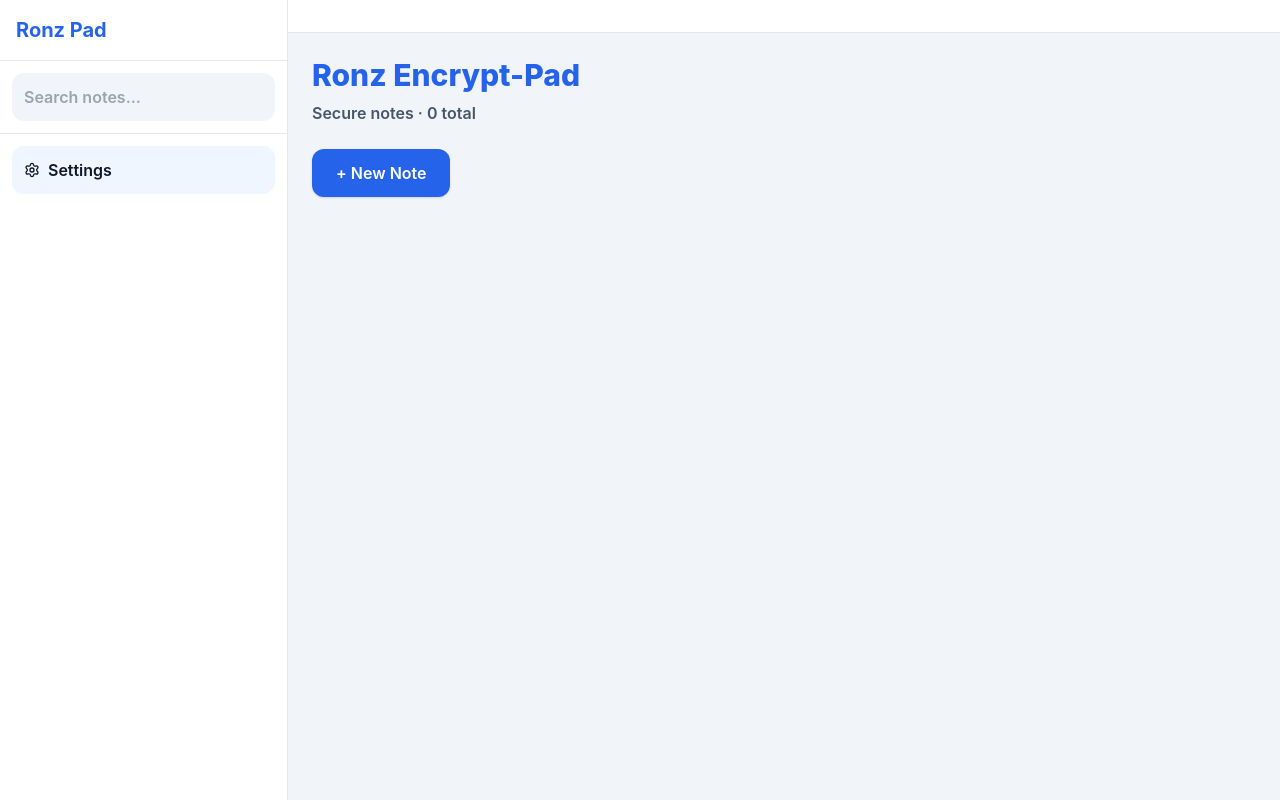
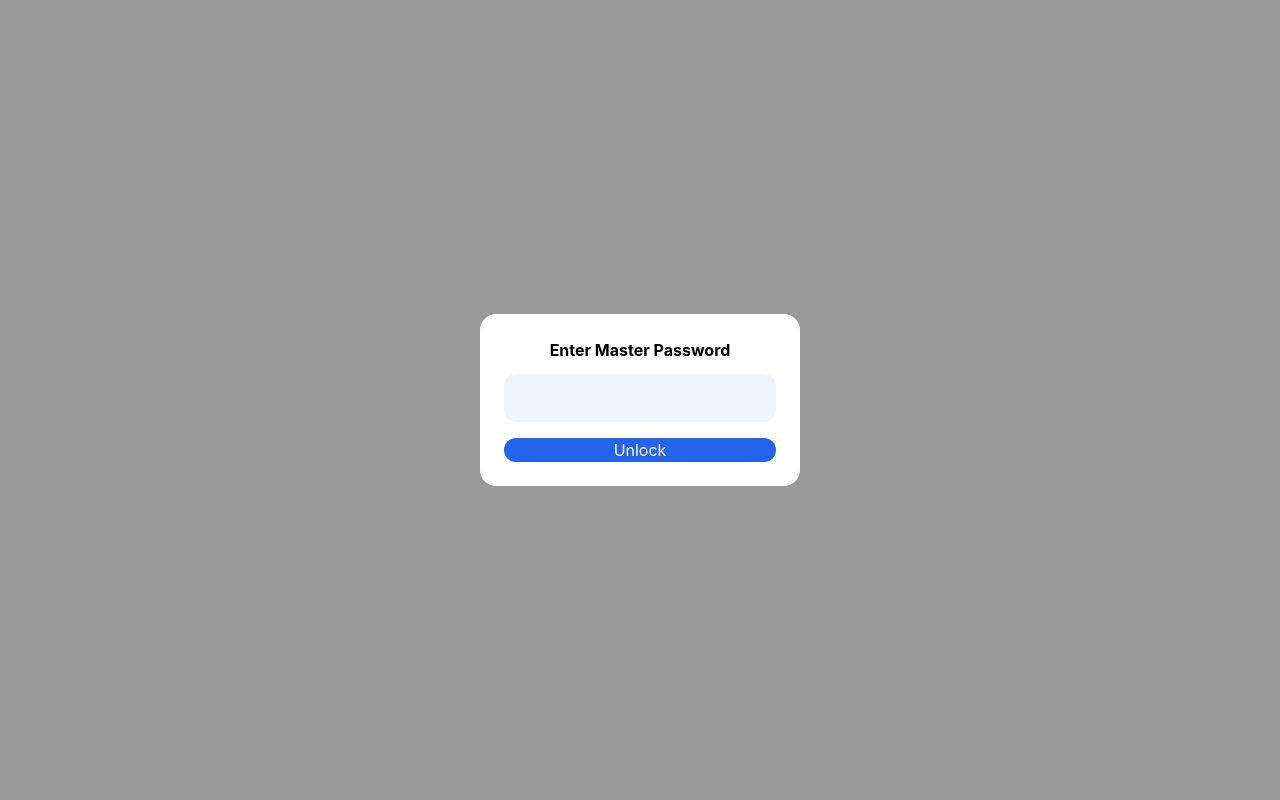
Before and after one commit to ronzdavil/ronz-pad-t2, a React (Vite) app in the folder Ronz-Encrypt-Pad/: page / in a window 1280 px wide. Built offline with nearby package versions, Linux system fonts and the light colour scheme.

Commit message:
Update App.jsx

```diff
--- a/Ronz-Encrypt-Pad/src/App.jsx
+++ b/Ronz-Encrypt-Pad/src/App.jsx
@@ -20,6 +20,7 @@ export default function App() {
   const [search, setSearch] = useState('');
   const [sidebar, setSidebar] = useState(false);
 
+  // Password states
   const [showPass, setShowPass] = useState(false);
   const [passInput, setPassInput] = useState('');
   const [passError, setPassError] = useState('');
@@ -30,6 +31,11 @@ export default function App() {
   const [currentPass, setCurrentPass] = useState('');
   const [newPass, setNewPass] = useState('');
   const [settingsError, setSettingsError] = useState('');
+
+  // **App unlock on startup**
+  const [appUnlocked, setAppUnlocked] = useState(false);
+  const [appPassInput, setAppPassInput] = useState('');
+  const [appPassError, setAppPassError] = useState('');
 
   const activeNote = notes.find(n => n.id === activeNoteId);
 
@@ -107,14 +113,48 @@ export default function App() {
     alert('Password updated successfully!');
   };
 
+  // **App unlock submit**
+  const submitAppPassword = (e) => {
+    e.preventDefault();
+    if (appPassInput !== getStoredPassword()) {
+      setAppPassError('Wrong password');
+      return;
+    }
+    setAppUnlocked(true);
+  };
+
   const filtered = notes.filter(n =>
     n.title.toLowerCase().includes(search.toLowerCase()) ||
     n.content.toLowerCase().includes(search.toLowerCase())
   );
 
+  // **If app is locked, show full-screen unlock modal**
+  if (!appUnlocked) {
+    return (
+      <div className="fixed inset-0 bg-black/40 flex items-center justify-center z-50">
+        <form onSubmit={submitAppPassword} className="bg-white p-6 rounded-2xl w-80">
+          <h3 className="text-center font-bold mb-3">Enter Master Password</h3>
+          <input
+            autoFocus
+            type="password"
+            value={appPassInput}
+            onChange={e => { setAppPassInput(e.target.value); setAppPassError(''); }}
+            className="w-full p-3 bg-slate-100 rounded-xl outline-none border-none focus:ring-0"
+          />
+          {appPassError && <p className="text-red-500 text-xs mt-2">{appPassError}</p>}
+          <div className="flex gap-2 mt-4">
+            <button type="submit" className="flex-1 bg-blue-600 text-white rounded-xl">
+              Unlock
+            </button>
+          </div>
+        </form>
+      </div>
+    );
+  }
+
+  // **Main app render**
   return (
     <div className="h-screen flex bg-slate-100 text-slate-900 font-semibold">
-
       {/* SIDEBAR */}
       <aside className={`fixed inset-y-0 left-0 z-40 w-72 bg-white border-r transition-transform
         ${sidebar ? 'translate-x-0' : '-translate-x-full'} md:translate-x-0 md:static`}>
@@ -166,7 +206,6 @@ export default function App() {
           ))}
         </div>
 
-        {/* SETTINGS BUTTON */}
         <div className="p-3 border-t">
           <button
             onClick={() => setShowSettings(true)}
@@ -179,8 +218,6 @@ export default function App() {
 
       {/* MAIN */}
       <main className="flex-1 flex flex-col">
-
-        {/* HEADER */}
         <header className="flex items-center gap-3 p-4 bg-white border-b">
           <button className="md:hidden" onClick={() => setSidebar(true)}>
             <Menu />
@@ -205,7 +242,6 @@ export default function App() {
           )}
         </header>
 
-        {/* HOME */}
         {activeNoteId === null && (
           <div className="flex-1 p-6 overflow-y-auto">
             <h1 className="text-3xl font-extrabold text-blue-600 mb-2">
@@ -237,7 +273,6 @@ export default function App() {
           </div>
         )}
 
-        {/* EDITOR */}
         {activeNote && (
           <textarea
             value={activeNote.content}
```
